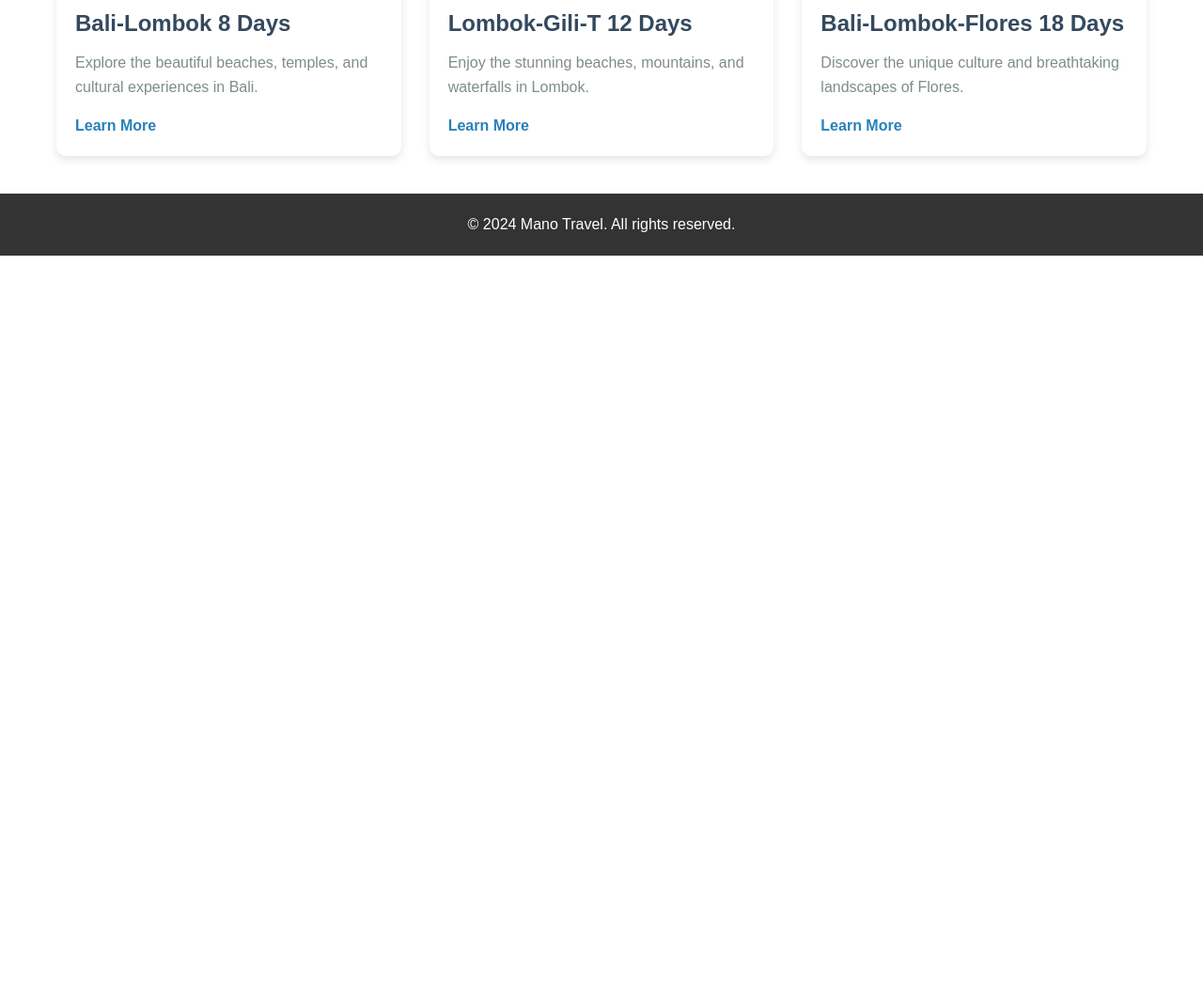
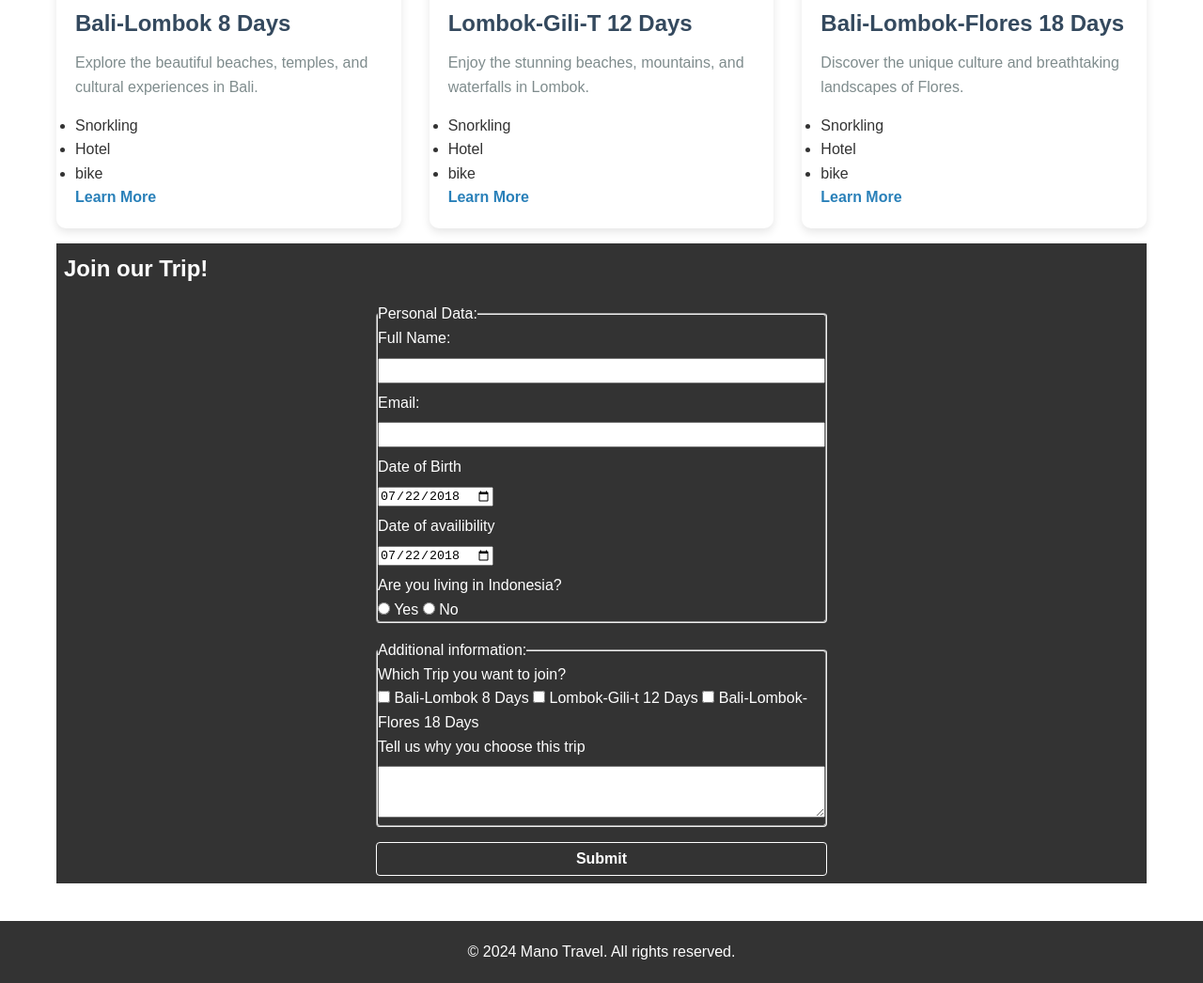
Before and after one commit to Radgerteenager/milestone-1-Radgerteenager, a plain HTML site: page index.html in a window 1280 px wide. Shown: the part 740-1786 px from the top of the page at 94% size. Before the commit the page ends 1012 px from the top, so only its background shows below. Drawn offline with Linux system fonts and the light colour scheme.

Commit message:
commit list and form

```diff
--- a/index.html
+++ b/index.html
@@ -44,6 +44,11 @@
           <div class="tour-card-content">
             <h3>Bali-Lombok 8 Days</h3>
             <p>Explore the beautiful beaches, temples, and cultural experiences in Bali.</p>
+            <ul>
+              <li>Snorkling</li>
+              <li>Hotel</li>
+              <li>bike</li>
+            </ul>
             <a href="#bali-details">Learn More</a>
           </div>
         </div>
@@ -54,8 +59,14 @@
           <div class="tour-card-content">
             <h3>Lombok-Gili-T 12 Days</h3>
             <p>Enjoy the stunning beaches, mountains, and waterfalls in Lombok.</p>
+            <ul>
+              <li>Snorkling</li>
+              <li>Hotel</li>
+              <li>bike</li>
+            </ul>
             <a href="#lombok-details">Learn More</a>
           </div>
+
         </div>
 
         <!-- Flores Tour -->
@@ -64,11 +75,95 @@
           <div class="tour-card-content">
             <h3>Bali-Lombok-Flores 18 Days</h3>
             <p>Discover the unique culture and breathtaking landscapes of Flores.</p>
+            <ul>
+              <li>Snorkling</li>
+              <li>Hotel</li>
+              <li>bike</li>
+            </ul>
             <a href="#flores-details">Learn More</a>
           </div>
         </div>
       </div>
     </section>
+
+    <section id="form-section">
+      <h2>Join our Trip!</h2>
+      <form action="#">
+        <fieldset>
+          <legend>Personal Data:</legend>
+          <div>
+            <label for="fullName">Full Name:</label>
+            <input id="fullName" type="text" required />
+          </div>
+
+          <div>
+            <label for="email">Email:</label>
+            <input id="email" type="email" required />
+          </div>
+
+          <div>
+            <label for="dob">Date of Birth</label>
+            <input
+              type="date"
+              id="dob"
+              name="trip-start"
+              value="2018-07-22"
+            />
+          </div>
+
+          <div>
+            <label for="doa">Date of availibility</label>
+            <input
+              type="date"
+              id="dob"
+              name="trip-start"
+              value="2018-07-22"
+            />
+          </div>
+
+          <div>
+            <p>Are you living in Indonesia?</p>
+            <input type="radio" id="yes" name="isIndonesia" value="Male" />
+            <label for="yes">Yes</label>
+            <input type="radio" id="no" name="isIndonesia" value="Female" />
+            <label for="no">No</label>
+          </div>
+        </fieldset>
+        <fieldset>
+          <legend>Additional information:</legend>
+          <div>
+            <p>Which Trip you want to join?</p>
+            <input
+              id="Bali-Lombok 8 Days"
+              type="checkbox"
+              name="personality"
+              value="Bali-Lombok 8 Days"
+            />
+            <label for="Bali-Lombok 8 Days">Bali-Lombok 8 Days</label>
+            <input
+              id="Lombok-Gili-t 12 Days"
+              type="checkbox"
+              name="personality"
+              value="Lombok-Gili-t 12 Days"
+            />
+            <label for="Lombok-Gili-t 12 Days">Lombok-Gili-t 12 Days</label>
+            <input
+              id="Bali-Lombok-Flores 18 Days"
+              type="checkbox"
+              name="personality"
+              value="Bali-Lombok-Flores 18 Days"
+            />
+            <label for="Bali-Lombok-Flores 18 Days">Bali-Lombok-Flores 18 Days</label>
+          </div>
+          <div>
+            <p>Tell us why you choose this trip</p>
+            <textarea rows="3"></textarea>
+          </div>
+        </fieldset>
+        <button type="submit">Submit</button>
+      </form>
+    </section>
+  </main>
 
   </main>
 
--- a/styles.css
+++ b/styles.css
@@ -216,3 +216,52 @@ footer {
   transform: translateY(-10px);
   box-shadow: 0 6px 15px rgba(0, 0, 0, 0.15);
 }
+
+.grid-container #item-1 {
+  grid-column: 1 / 2 span;
+  grid-row: 1;
+}
+
+fieldset {
+  margin: 16px 0;
+  border-radius: 4px;
+}
+
+input[type="text"],
+input[type="email"],
+textarea {
+  width: 100%;
+  padding: 4px 4px;
+  margin: 8px 0;
+  display: block;
+}
+
+input[type="date"] {
+  margin: 8px 0;
+  display: block;
+}
+
+#form-section {
+  background-color: #333333;
+  color: white;
+  padding: 8px;
+  margin-top: 16px;
+}
+
+#form-section form {
+  max-width: 480px;
+  margin-left: auto;
+  margin-right: auto;
+}
+
+button[type="submit"] {
+  color: white;
+  background-color: transparent;
+  border: 1px solid white;
+  border-radius: 4px;
+  width: 100%;
+  padding: 8px 16px;
+  font-size: 16px;
+  font-weight: bold;
+  cursor: pointer;
+}
```
